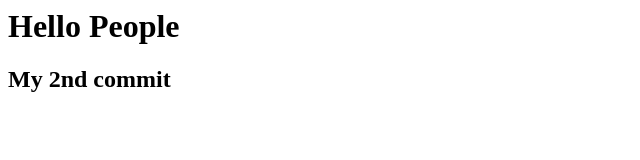
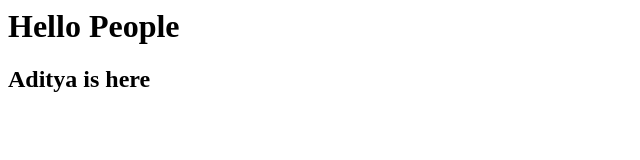
Before and after one commit to Aditya-rgb/CI-CD-Pipeline, a plain HTML site: page index.html in a window 1280 px wide. Shown: the full height of the page, 0-640 px from the left. Drawn offline with Linux system fonts and the light colour scheme.

Commit message:
Update index.html

```diff
--- a/index.html
+++ b/index.html
@@ -1,3 +1,3 @@
 <h1>Hello People</h1>
 
-<h2>My 2nd  commit</h2>
+<h2>Aditya is here</h2>
```
